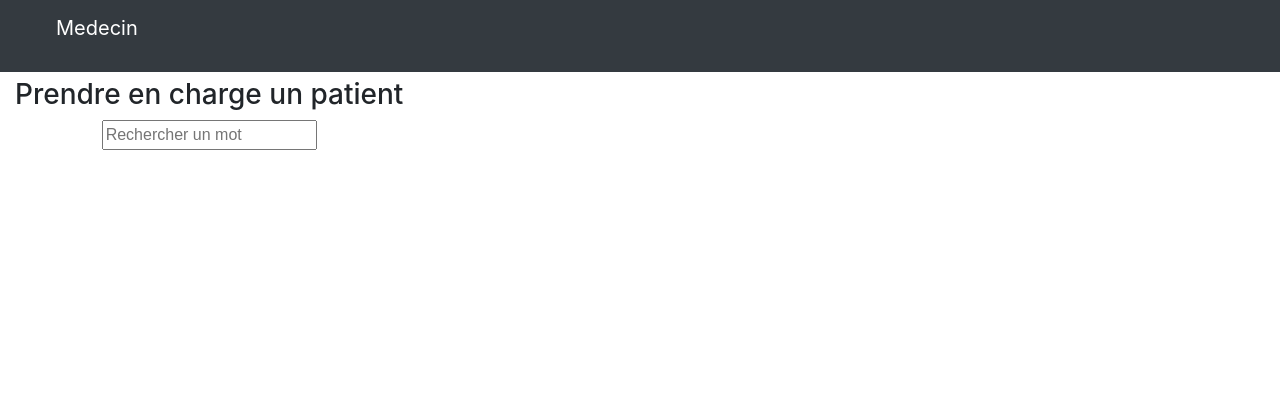
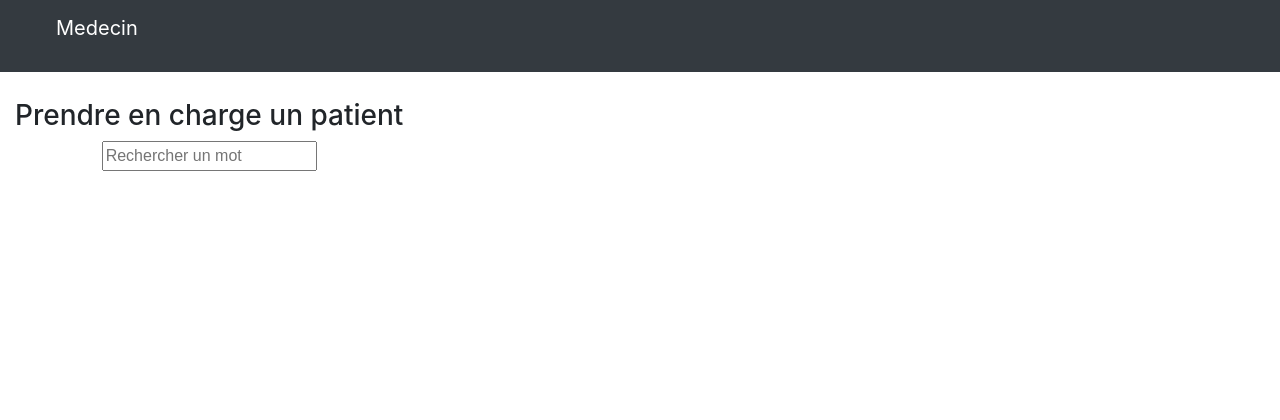
Before and after one commit to Sodoxs/Projet_Hopital, a Symfony app: template Site/templates/Medecin/medecin.html.twig in a window 1280 px wide. Shown: the top 420 px of the page. Run offline with Twig, Linux system fonts and the light colour scheme; the template is opened without the code that fills it, so the values that code supplies are empty; some libraries are stand-ins or nearby versions.

Commit message:
modifié :         public/css/base.css

```diff
--- a/Site/public/css/base.css
+++ b/Site/public/css/base.css
@@ -31,3 +31,7 @@
     right: 20px;
     top: 18px;
 }
+
+header{
+    padding-bottom: 5%;
+}
```
